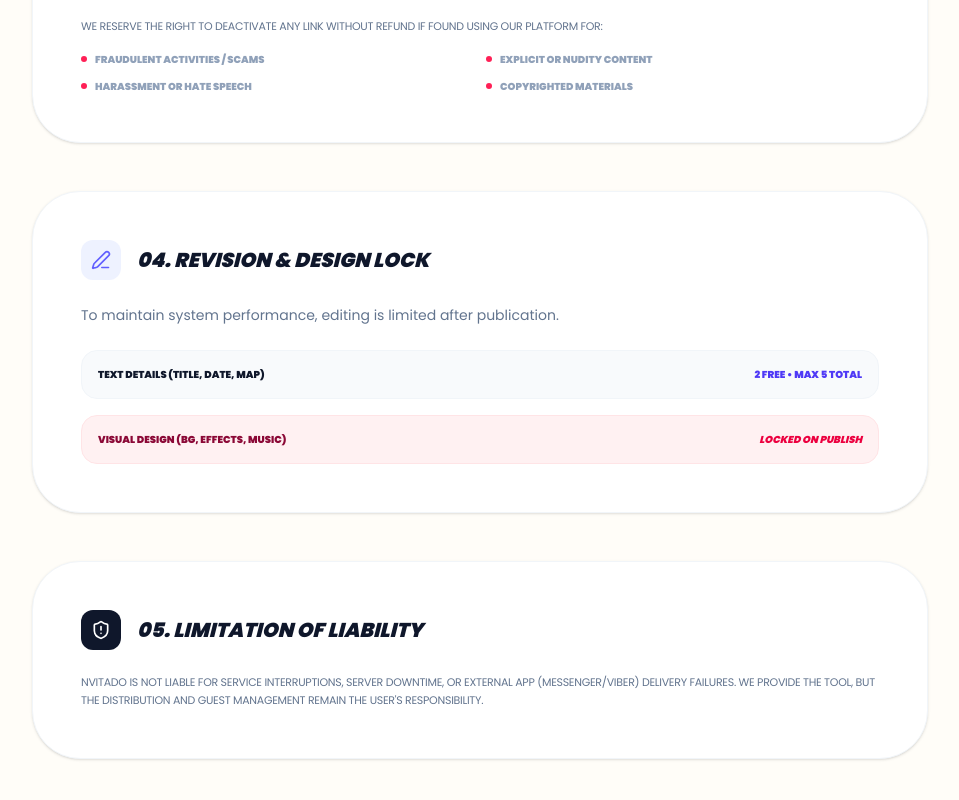
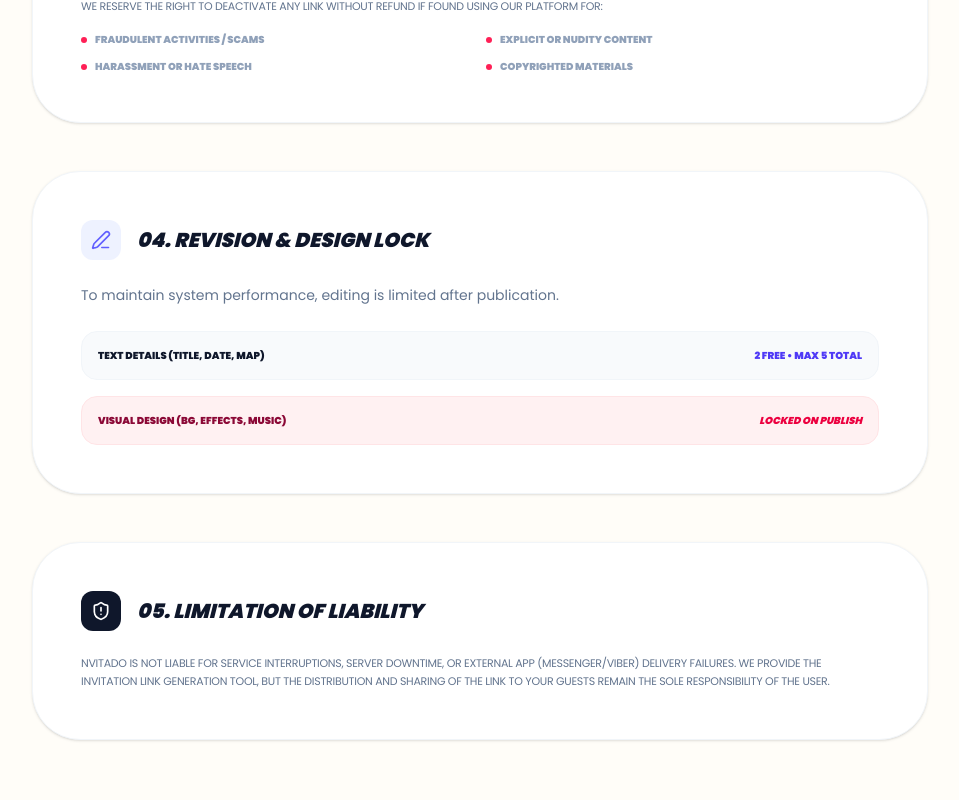
Before and after one commit to nomuu/nvitado-builder, a Next.js app: page /terms in a window 1280 px wide. Shown: the part 1428-2228 px from the top of the page, without its empty margins (160-1119 px from the left). Built offline with nearby package versions, Linux system fonts and the light colour scheme.

Commit message:
Update page.tsx

```diff
--- a/app/terms/page.tsx
+++ b/app/terms/page.tsx
@@ -59,7 +59,7 @@ export default function TermsPage() {
               <div>
                 <h4 className="text-xs font-black uppercase mb-2 text-slate-900">Automatic Data Purge</h4>
                 <p className="text-xs text-slate-500 font-medium leading-relaxed uppercase tracking-tight">
-                  Links and guest RSVP data are <span className="font-bold text-rose-500">permanently deleted 48 hours</span> after the event ends. We do not store backups; users must export data manually before this period.
+                  Links are <span className="font-bold text-rose-500">permanently deleted 48 hours</span> after the event ends. We do not store backups.
                 </p>
               </div>
             </div>
@@ -142,7 +142,7 @@ export default function TermsPage() {
               <h3 className="text-xl font-black uppercase italic">05. Limitation of Liability</h3>
             </div>
             <p className="text-[11px] text-slate-500 font-medium leading-relaxed uppercase tracking-tight">
-              Nvitado is not liable for service interruptions, server downtime, or external app (Messenger/Viber) delivery failures. We provide the tool, but the distribution and guest management remain the User's responsibility.
+              Nvitado is not liable for service interruptions, server downtime, or external app (Messenger/Viber) delivery failures. We provide the invitation link generation tool, but the distribution and sharing of the link to your guests remain the sole responsibility of the User.
             </p>
           </motion.div>
 
```
